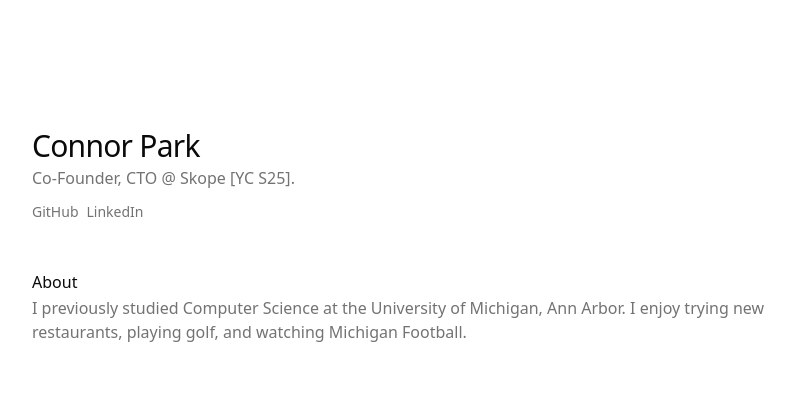
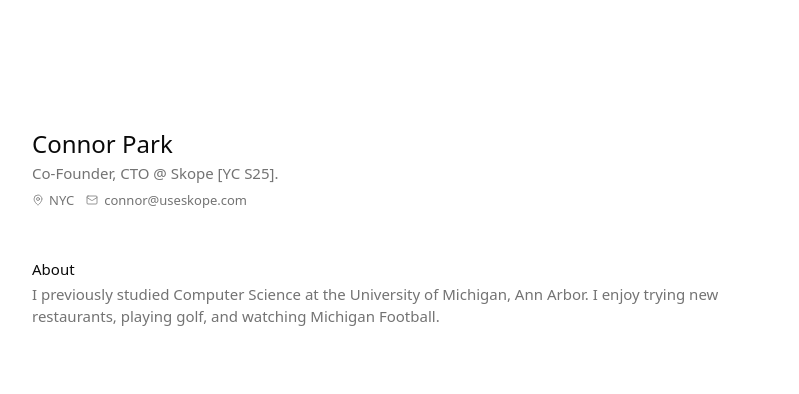
Before and after one commit to connorpark24/connorpark.dev, a Next.js app: page / in a window 1280 px wide. Shown: the top 394 px of the page, without its empty margins (240-1039 px from the left). Built offline with nearby package versions, Linux system fonts and the light colour scheme.

Commit message:
typography, icons

```diff
--- a/src/app/page.tsx
+++ b/src/app/page.tsx
@@ -1,5 +1,6 @@
 import Link from "next/link";
 import Image from "next/image";
+import { MapPin, Mail } from "lucide-react";
 
 const galleryImages = [
   {
@@ -82,28 +83,24 @@ export default function Home() {
   return (
     <div className="h-screen w-screen bg-background flex flex-col items-center">
       <div className="p-4 w-full sm:w-3xl mt-28 mx-auto">
-        <h1 className="text-3xl tracking-tight">Connor Park</h1>
-        <p className=" text-muted-foreground mt-0.5">
+        <h1 className="text-2xl">Connor Park</h1>
+        <p className=" text-muted-foreground text-[15px] mt-0.5">
           Co-Founder, CTO @{" "}
           <Link href="https://useskope.com">Skope [YC S25]</Link>.
         </p>
-        <div className="flex flex-row gap-x-2 mt-3 text-sm text-muted-foreground">
-          <Link
-            href="https://github.com/connorpark24"
-            className="hover:text-muted-foreground/90"
-          >
-            GitHub
-          </Link>
-          <Link
-            href="https://linkedin.com/in/connor-park24"
-            className="hover:text-muted-foreground/90"
-          >
-            LinkedIn
-          </Link>
+        <div className="flex items-center gap-3 text-muted-foreground text-[13px] mt-1.5">
+          <div className="flex items-center gap-1.25">
+            <MapPin className="h-3 w-3" strokeWidth={1.5} />
+            <span>NYC</span>
+          </div>
+          <div className="flex items-center gap-1.5 ">
+            <Mail className="h-3 w-3" strokeWidth={1.5} />
+            <a href="mailto:connor@useskope.com">connor@useskope.com</a>
+          </div>
         </div>
         <div className="flex flex-col mt-12">
-          <p className=" text-foreground ">About</p>
-          <p className=" text-muted-foreground mt-0.5">
+          <p className=" text-foreground text-[15px]">About</p>
+          <p className=" text-muted-foreground text-[15px] mt-0.5">
             I previously studied Computer Science at the University of Michigan,
             Ann Arbor. I enjoy trying new restaurants, playing golf, and
             watching Michigan Football.
```
